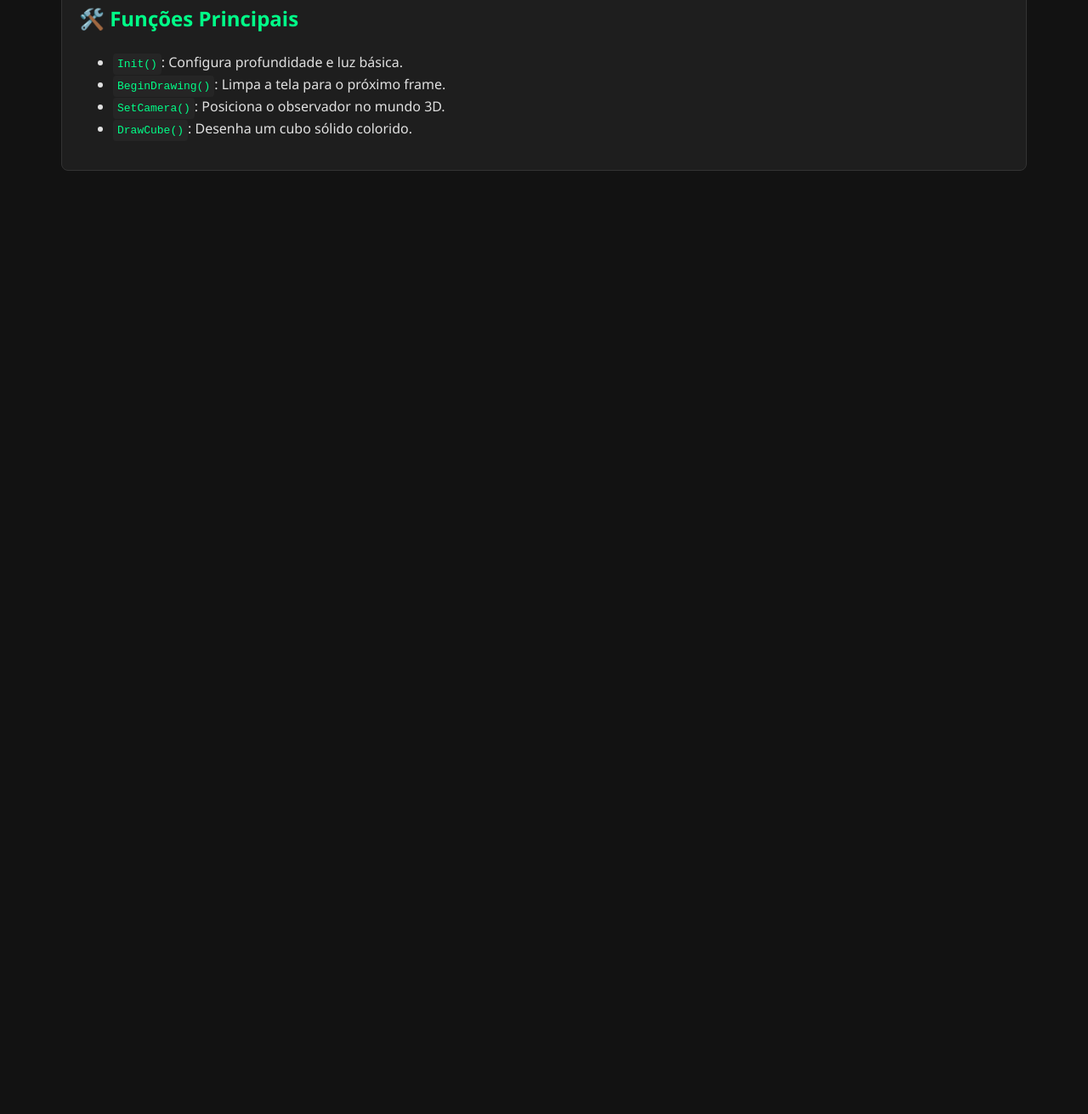
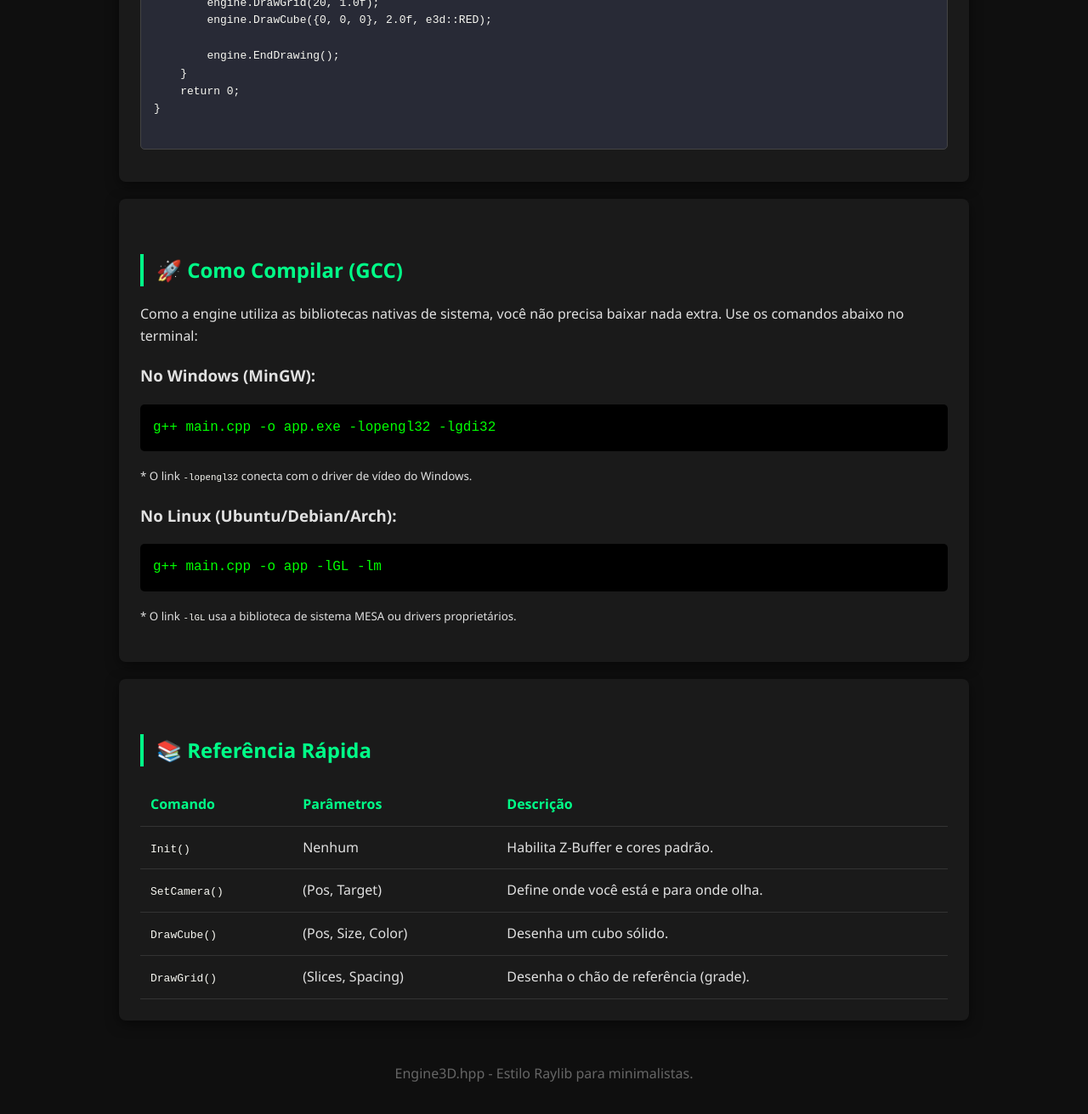
Before and after one commit to theQuetapitonStudio/quetapiton-files, a plain HTML site: page quetapiton/doc-engine3d.html in a window 1280 px wide. Shown: the part 753-2064 px from the top of the page at 85% size. Before the commit the page ends 1026 px from the top, so only its background shows below. Drawn offline with Linux system fonts and the light colour scheme.

Commit message:
Revamp Engine3D documentation with new layout and examples
Updated the documentation for Engine3D.hpp with enhanced styling, added examples, and improved layout.

```diff
--- a/quetapiton/doc-engine3d.html
+++ b/quetapiton/doc-engine3d.html
@@ -3,48 +3,154 @@
 <head>
     <meta charset="UTF-8">
     <meta name="viewport" content="width=device-width, initial-scale=1.0">
-    <title>Engine3D.hpp - Docs</title>
+    <title>Engine3D.hpp - Documentação Oficial</title>
     <style>
-        :root { --primary: #00ff88; --bg: #121212; --text: #e0e0e0; }
-        body { font-family: 'Segoe UI', sans-serif; background: var(--bg); color: var(--text); line-height: 1.6; padding: 5%; }
-        header { border-bottom: 2px solid var(--primary); padding-bottom: 20px; }
-        code { background: #252525; color: var(--primary); padding: 5px; border-radius: 4px; }
-        .card { background: #1e1e1e; padding: 20px; margin-top: 20px; border-radius: 8px; border: 1px solid #333; }
-        h1, h2 { color: var(--primary); }
+        :root {
+            --primary: #00ff88;
+            --bg: #0f0f0f;
+            --surface: #1a1a1a;
+            --text: #e0e0e0;
+            --code-bg: #282a36;
+        }
+        body {
+            font-family: 'Fira Code', 'Segoe UI', monospace;
+            background: var(--bg);
+            color: var(--text);
+            line-height: 1.6;
+            padding: 20px;
+            max-width: 1000px;
+            margin: auto;
+        }
+        header {
+            text-align: center;
+            border-bottom: 2px solid var(--primary);
+            padding: 40px 0;
+            margin-bottom: 30px;
+        }
+        h1 { color: var(--primary); margin: 0; font-size: 2.5em; }
+        h2 { color: var(--primary); border-left: 4px solid var(--primary); padding-left: 15px; margin-top: 40px; }
+
+        .card {
+            background: var(--surface);
+            padding: 25px;
+            margin-top: 20px;
+            border-radius: 8px;
+            box-shadow: 0 4px 15px rgba(0,0,0,0.5);
+        }
+
+        pre {
+            background: var(--code-bg);
+            padding: 15px;
+            border-radius: 5px;
+            overflow-x: auto;
+            border: 1px solid #444;
+        }
+        code { color: #f8f8f2; }
+        .highlight { color: var(--primary); font-weight: bold; }
+
+        .terminal {
+            background: #000;
+            color: #00ff00;
+            padding: 15px;
+            border-radius: 5px;
+            font-family: 'Courier New', Courier, monospace;
+        }
+
+        table { width: 100%; border-collapse: collapse; margin-top: 10px; }
+        th, td { text-align: left; padding: 12px; border-bottom: 1px solid #333; }
+        th { color: var(--primary); }
     </style>
 </head>
 <body>
+
 <header>
-        <h1>Engine3D.hpp 🚀</h1>
-        <p>A biblioteca 3D header-only mais simples para C++.</p>
+    <h1>Engine3D.hpp</h1>
+    <p>Biblioteca 3D Header-Only: Simples, Rápida e Independente.</p>
 </header>
 
 <div class="card">
-        <h2>🚀 Início Rápido</h2>
-        <p>A <code>engine3d.hpp</code> usa o OpenGL nativo do sistema. Não requer downloads externos.</p>
+    <h2>💻 Exemplo de Código Minimalista</h2>
+    <p>Crie um arquivo <code>main.cpp</code> e cole o código abaixo:</p>
     <pre><code>
 #include "engine3d.hpp"
 
-e3d::Engine engine(1); // Usa OpenGL 1.1 por padrão
+int main() {
+    // Inicializa com OpenGL 1.1 (padrão do sistema)
+    e3d::Engine engine(1);
 
-void render() {
+    // Configurações iniciais de render
+    engine.Init();
+
+    while(true) { // Seu loop de janela (GLFW/SDL/Win32)
         engine.BeginDrawing();
-    engine.SetCamera({0, 2, 5}, {0, 0, 0});
-    engine.DrawGrid(10, 1.0f);
-    engine.DrawCube({0, 0, 0}, 1.0f, e3d::RED);
+
+        engine.SetCamera({0, 5, 10}, {0, 0, 0});
+
+        engine.DrawGrid(20, 1.0f);
+        engine.DrawCube({0, 0, 0}, 2.0f, e3d::RED);
+
         engine.EndDrawing();
+    }
+    return 0;
 }
     </code></pre>
 </div>
 
 <div class="card">
-        <h2>🛠️ Funções Principais</h2>
-        <ul>
-            <li><code>Init()</code>: Configura profundidade e luz básica.</li>
-            <li><code>BeginDrawing()</code>: Limpa a tela para o próximo frame.</li>
-            <li><code>SetCamera()</code>: Posiciona o observador no mundo 3D.</li>
-            <li><code>DrawCube()</code>: Desenha um cubo sólido colorido.</li>
-        </ul>
+    <h2>🚀 Como Compilar (GCC)</h2>
+    <p>Como a engine utiliza as bibliotecas nativas de sistema, você não precisa baixar nada extra. Use os comandos abaixo no terminal:</p>
+
+    <h3>No Windows (MinGW):</h3>
+    <div class="terminal">
+        g++ main.cpp -o app.exe -lopengl32 -lgdi32
     </div>
+    <p><small>* O link <code>-lopengl32</code> conecta com o driver de vídeo do Windows.</small></p>
+
+    <h3>No Linux (Ubuntu/Debian/Arch):</h3>
+    <div class="terminal">
+        g++ main.cpp -o app -lGL -lm
+    </div>
+    <p><small>* O link <code>-lGL</code> usa a biblioteca de sistema MESA ou drivers proprietários.</small></p>
+</div>
+
+
+
+<div class="card">
+    <h2>📚 Referência Rápida</h2>
+    <table>
+        <tr>
+            <th>Comando</th>
+            <th>Parâmetros</th>
+            <th>Descrição</th>
+        </tr>
+        <tr>
+            <td><code>Init()</code></td>
+            <td>Nenhum</td>
+            <td>Habilita Z-Buffer e cores padrão.</td>
+        </tr>
+        <tr>
+            <td><code>SetCamera()</code></td>
+            <td>(Pos, Target)</td>
+            <td>Define onde você está e para onde olha.</td>
+        </tr>
+        <tr>
+            <td><code>DrawCube()</code></td>
+            <td>(Pos, Size, Color)</td>
+            <td>Desenha um cubo sólido.</td>
+        </tr>
+        <tr>
+            <td><code>DrawGrid()</code></td>
+            <td>(Slices, Spacing)</td>
+            <td>Desenha o chão de referência (grade).</td>
+        </tr>
+    </table>
+</div>
+
+<footer>
+    <p style="text-align: center; margin-top: 50px; color: #666;">
+        Engine3D.hpp - Estilo Raylib para minimalistas.
+    </p>
+</footer>
+
 </body>
 </html>
```
Lines whose indentation alone changed are shown as unchanged.
